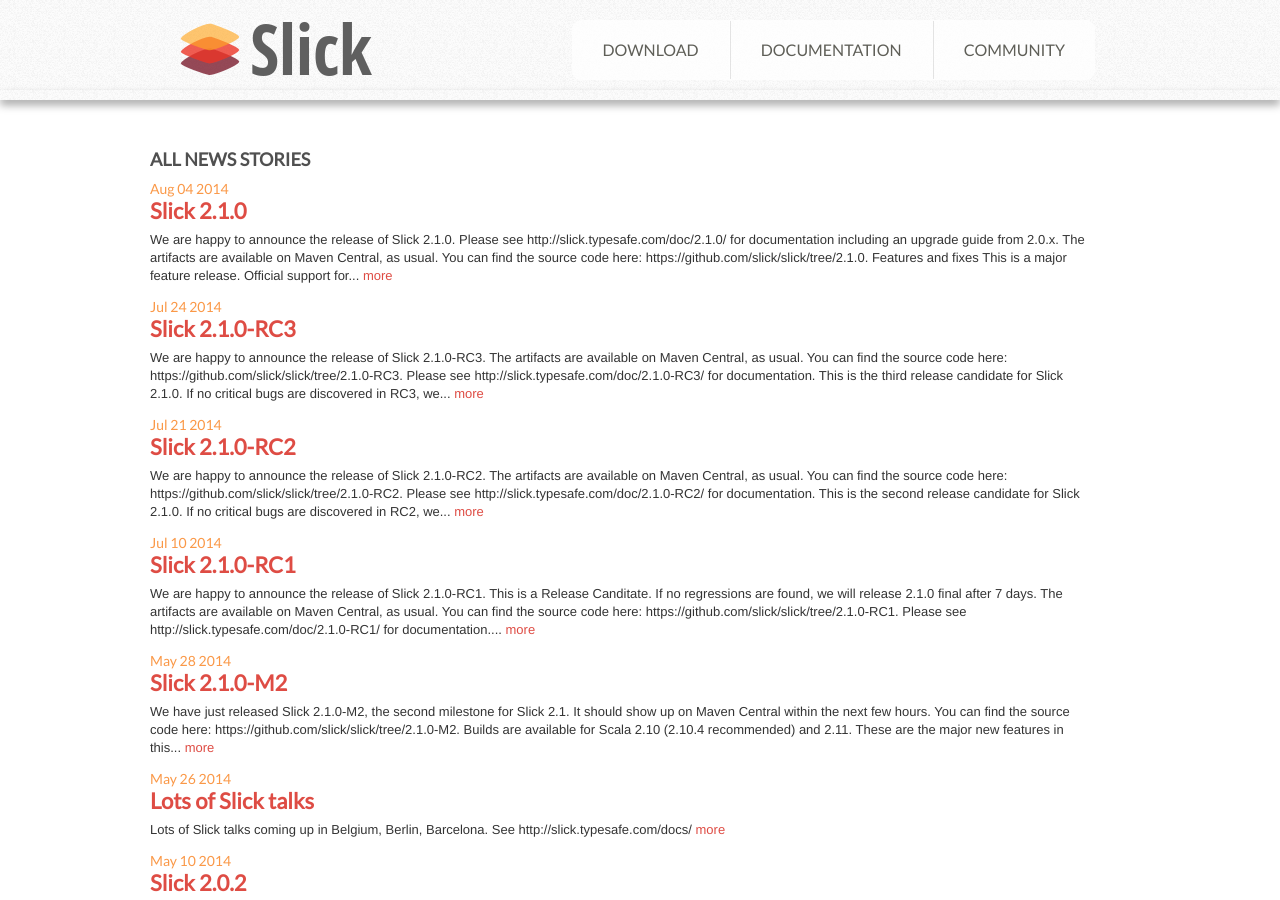
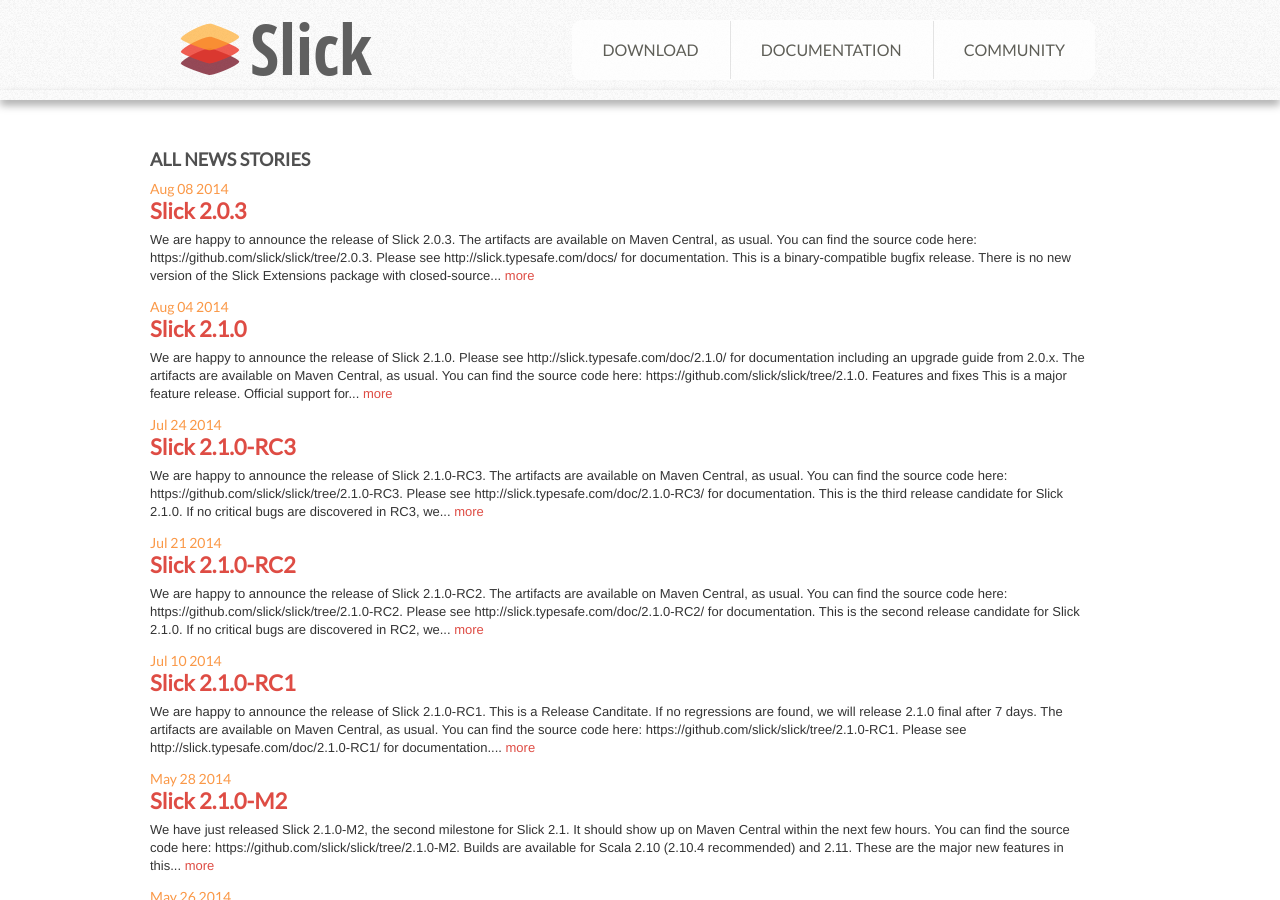
Before and after one commit to slick/slick.github.com, a Jekyll site: the page built from news/all-news.md, in a window 1280 px wide and 900 px high. Built offline with Jekyll 4.4.1, drawn with Linux system fonts in a browser that asks for light colours.

Commit message:
Slick 2.0.3

```diff
--- a/docs/index.md
+++ b/docs/index.md
@@ -5,9 +5,11 @@
 
 ## Slick Documentation
 
-#### Latest Release
+#### Latest Releases
 
 * [Slick 2.1.0 Documentation](/doc/2.1.0/)
+
+* [Slick 2.0.3 Documentation](/doc/2.0.3/)
 
 <!--
 #### Latest Milestone
@@ -16,7 +18,18 @@
 #### Latest Release Candidate
 -->
 
-#### Older Versions
+#### Older Releases
+
+* [Slick 2.0.2 Documentation](/doc/2.0.2/)
+* [Slick 2.0.1 Documentation](/doc/2.0.1/)
+* [Slick 2.0.0 Documentation](/doc/2.0.0/)
+
+* Slick 1.0.1 [Manual](/doc/1.0.1/) and [API](/doc/1.0.1/api/)
+* Slick 1.0.0 [Manual](/doc/1.0.0/) and [API](/doc/1.0.0/api/)
+
+* Slick 0.11.2 [Manual](/doc/0.11.2/) and [API](/doc/0.11.2/api/)
+* Slick 0.11.1 [Manual](/doc/0.11.1/) and [API](/doc/0.11.1/api/)
+* Slick 0.11.0 [Manual](/doc/0.11.0/) and [API](/doc/0.11.0/api/)
 
 <!--
 * [Slick 2.0.2-RC1 Documentation](/doc/2.0.2-RC1/)
--- /dev/null
+++ b/news/_posts/2014-08-08-slick-2.0.3-released.md
@@ -0,0 +1,18 @@
+---
+layout: news
+title: Slick 2.0.3
+author: Stefan Zeiger
+---
+We are happy to announce the release of Slick 2.0.3. The artifacts are available on Maven Central, as usual. You can find the source code here: <https://github.com/slick/slick/tree/2.0.3>. Please see <http://slick.typesafe.com/docs/> for documentation.
+
+This is a binary-compatible bugfix release. There is no new version of the [Slick Extensions](http://slick.typesafe.com/doc/2.0.3/extensions.html) package with closed-source drivers for Oracle, DB/2 and SQL Server. Please use Slick Extensions 2.0.2 together with Slick 2.0.3.
+
+##### Here is a complete list of changes since Slick 2.0.2:
+
+* [``190c50e``](https://github.com/slick/slick/commit/190c50e2ed880a7ee54f6b1035f507a1c73cf8bd) Set type when inlining aggregation functions.
+* [``69abcae``](https://github.com/slick/slick/commit/69abcae290eb621fc46fb32a8bb8750342717341) Fix docs TOC depth
+* [``542e642``](https://github.com/slick/slick/commit/542e642c599c1cf73d21bc0de1e32420a5bd5c4b) Improve from SQL to Slick documentation, add operators comparison
+* [``76efe03``](https://github.com/slick/slick/commit/76efe03d39cf3922dfd2eb62a5330f3e643d9b57) Add from SQL to Slick documentation
+* [``5234454``](https://github.com/slick/slick/commit/5234454214283afeb40dd8b9baab2388be0b5c0c) Fix some bugs in comprehension fusion.
+* [``21f85e9``](https://github.com/slick/slick/commit/21f85e991ef22aea30c7c2ce505ea37459576cab) Do not escape columns named tag in generated code
+* [``70a5a2b``](https://github.com/slick/slick/commit/70a5a2b9d40b891a3201515aa373352e56b9c67f) Add test case for nesting mapped entities
```
Also changed, not shown: other parts of docs/index.md (+0 -27 lines).
